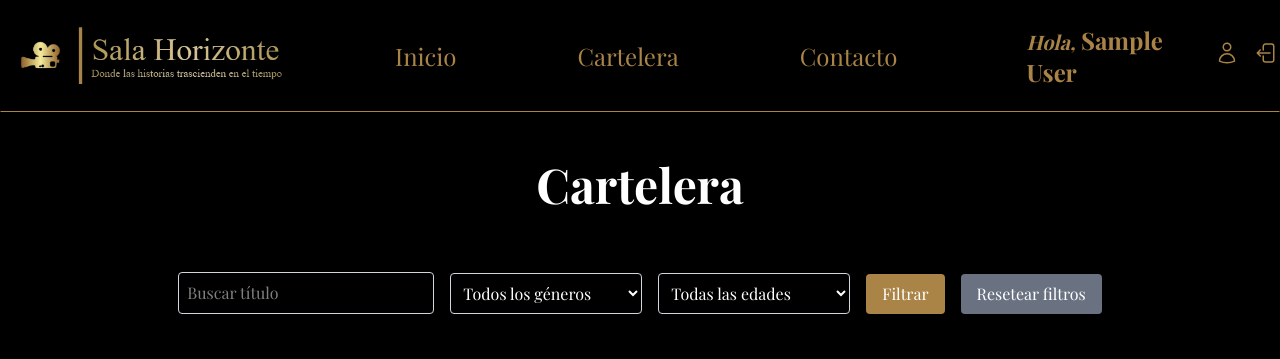
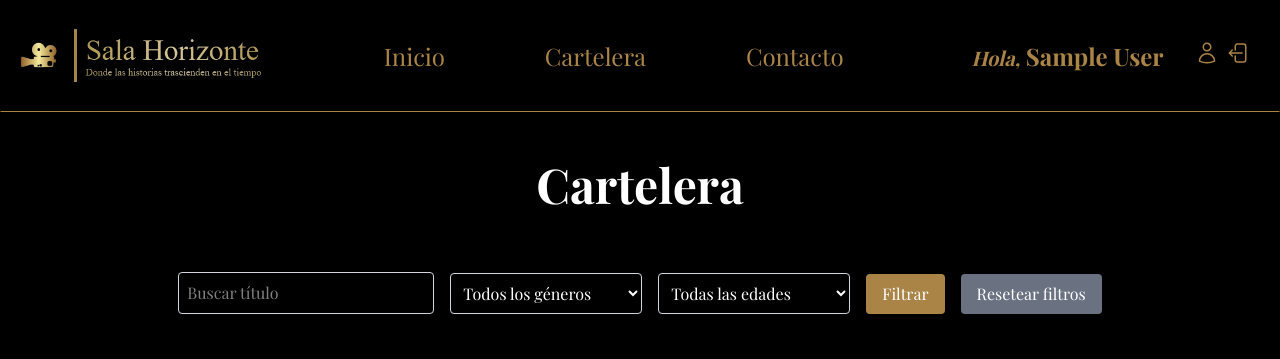
Before and after one commit to cristicc24/salahorizonte, a Laravel app: page /cartelera in a window 1280 px wide. Shown: the top 359 px of the page. Run offline with Laravel 12, Linux system fonts and the light colour scheme; the visitor is signed in with stand-in values (Sample User, id 1); data comes from the database, SQL or seed files in the repository; style sheets or scripts are compiled from the project's sources; some web fonts are replaced.

Commit message:
Dockerfile + Cabecera

```diff
--- a/resources/views/cabeceraCompleta.blade.php
+++ b/resources/views/cabeceraCompleta.blade.php
@@ -15,7 +15,7 @@
                 </svg>
             </button>
             <div id="backdrop" class="fixed inset-0 bg-black/40 opacity-0 pointer-events-none transition-opacity duration-300 ease-in-out md:hidden z-10"></div>
-            <nav id="navLinks" class="md:static md:inset-auto md:transform-none md:transition-none md:translate-none md:justify-evenly md:flex md:flex-row md:space-y-0 md:space-x-8
+            <nav id="navLinks" class="md:static md:inset-auto md:transform-none md:transition-none md:translate-none md:justify-evenly md:flex md:flex-row md:space-y-0
                 md:pt-0 md:px-0 md:max-w-none md:opacity-100 md:pointer-events-auto opacity-0 pointer-events-none fixed inset-y-0 left-0 z-50 w-4/5 max-w-xs bg-primary-color                     transition-transform duration-300 ease-in-out
                 flex flex-col pt-16 space-y-4 px-6" >
                 <!-- botón cerrar -->
@@ -46,10 +46,10 @@
         </div>
 
         @if ($completo)
-        <div class="text-text-color w-1/4 justify-around items-center z-20 hidden md:flex">
+        <div class="text-text-color w-1/3 justify-around items-center z-20 hidden md:flex mr-4">
             @if (Auth::check())
-                <p class="text-xl xl:text-2xl font-bold"><span class="text-lg xl:text-xl italic">Hola,</span> {{ Auth::user()->name }}</p>
-                <div class="flex gap-x-4">
+                <p class="text-xl xl:text-2xl font-bold text-center mx-2"><span class="text-lg xl:text-xl italic">Hola,</span> {{ Auth::user()->name }}</p>
+                <div class="flex gap-x-2">
                     <a href="{{ route('usuario.perfil') }}" class="text-text-color text-lg xl:text-xl hover:underline">
                         <svg xmlns="http://www.w3.org/2000/svg" fill="none" viewBox="0 0 24 24"
                             stroke-width="1.5" stroke="currentColor" class="size-6">
```
Also changed, not shown: 1 other file.
